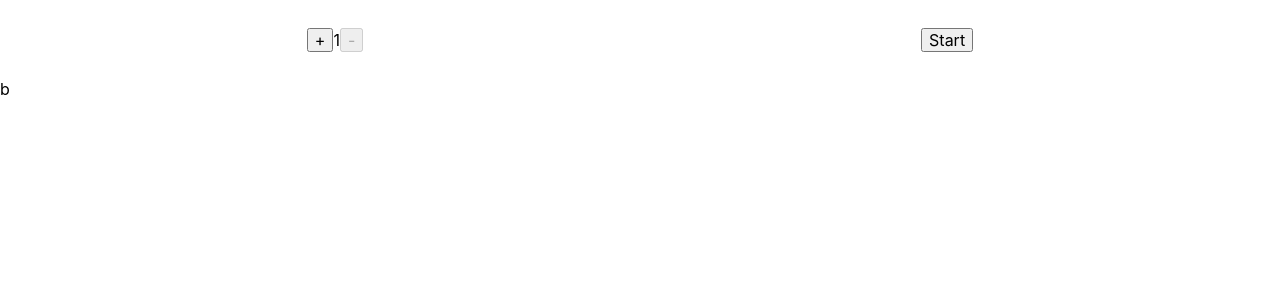
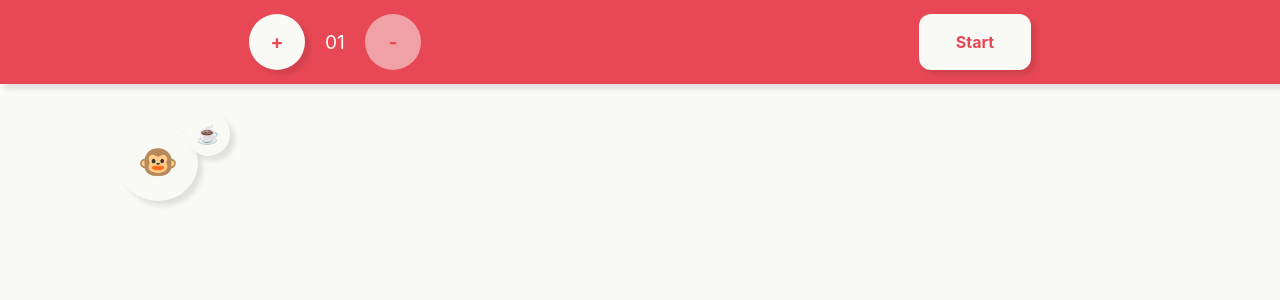
Before and after one commit to danielkvist/100-monkeys, a React (Create React App) app: page / in a window 1280 px wide. Shown: the top 300 px of the page. Built offline with nearby package versions, Linux system fonts and the light colour scheme.

Commit message:
feat(app): add styles and badge status for monkeys

```diff
--- a/src/components/control.js
+++ b/src/components/control.js
@@ -10,7 +10,7 @@ const Control = () => {
 		<div className="control">
 			{state ? (
 				<button className="btn control__btn" onClick={() => setState(false)}>
-					Pause
+					Stop
 				</button>
 			) : (
 				<button className="btn control__btn" onClick={() => setState(true)}>
--- a/src/components/counter.js
+++ b/src/components/counter.js
@@ -10,12 +10,12 @@ const Counter = () => {
 		<div className="counter">
 			<button
 				className="btn counter__btn"
-				disabled={counter >= 100}
+				disabled={counter >= 99}
 				onClick={() => setCount(counter + 1)}
 			>
 				+
 			</button>
-			{counter}
+			{`${counter}`.padStart(2, 0)}
 			<button
 				className="btn counter__btn"
 				disabled={counter <= 1}
--- a/src/components/monkeys.js
+++ b/src/components/monkeys.js
@@ -8,6 +8,20 @@ const genRandomString = () =>
 		.toString(36)
 		.replace(/[^a-z]+/g, '')
 		.substr(0, 1);
+
+const MonkeyBadge = ({ writing }) => {
+	return (
+		<div className={`monkey__badge ${writing ? 'monkey__badge--writing' : ''}`}>
+			{writing ? (
+				<span>...</span>
+			) : (
+				<span role="img" aria-label="coffee">
+					☕
+				</span>
+			)}
+		</div>
+	);
+};
 
 const Monkey = () => {
 	const [writing] = useRecoilState(writingState);
@@ -23,7 +37,12 @@ const Monkey = () => {
 		return () => clearInterval(interval);
 	}, [writing]);
 
-	return <div>{text}</div>;
+	return (
+		<div className="monkey">
+			<MonkeyBadge writing={writing} />
+			<span role="img" aria-label="monkey"></span>
+		</div>
+	);
 };
 
 const Monkeys = () => {
@@ -42,7 +61,7 @@ const Monkeys = () => {
 		}
 	}, [counter]);
 
-	return <div>{monkeys.map((monkey) => monkey)}</div>;
+	return <div className="monkeys">{monkeys.map((monkey) => monkey)}</div>;
 };
 
 export default Monkeys;
--- a/src/index.css
+++ b/src/index.css
@@ -1,7 +1,21 @@
+:root {
+	/* COLORS */
+	--beige: #f9faf6;
+	--green: #1b998b;
+	--gray: #2d3047;
+	--salmon: #ff9b71;
+	--red: #e84855;
+
+	/* SIZE */
+	--base: 0.25rem;
+}
+
 body {
+	background-color: var(--beige);
 	font-family: -apple-system, BlinkMacSystemFont, 'Segoe UI', 'Roboto', 'Oxygen',
 		'Ubuntu', 'Cantarell', 'Fira Sans', 'Droid Sans', 'Helvetica Neue',
 		sans-serif;
+	font-size: 16px;
 }
 
 .app {
@@ -9,7 +23,127 @@ body {
 }
 
 .app__header {
-	padding: 1.75rem;
+	align-items: center;
+	background-color: var(--red);
+	box-shadow: 5px 5px 5px rgba(12, 12, 12, 0.1);
+	color: var(--beige);
 	display: flex;
+	height: calc(var(--base) * 21);
+	margin-bottom: calc(var(--base) * 5);
 	justify-content: space-around;
 }
+
+.counter {
+	align-items: center;
+	display: grid;
+	font-size: 1.2rem;
+	gap: calc(var(--base) * 5);
+	grid-template-columns: repeat(3, auto);
+}
+
+.btn {
+	background-color: var(--beige);
+	border-radius: 50%;
+	border: none;
+	box-shadow: 5px 5px 5px rgba(12, 12, 12, 0.1);
+	color: var(--red);
+	cursor: pointer;
+	font-weight: bold;
+	height: calc(var(--base) * 14);
+	transition: box-shadow 0.25s, opacity 0.25s;
+	width: calc(var(--base) * 14);
+}
+
+.btn:active {
+	box-shadow: 0px 0px 0px rgba(12, 12, 12, 0.1);
+}
+
+.btn:disabled {
+	opacity: 0.5;
+	cursor: not-allowed;
+	box-shadow: 0px 0px 0px rgba(12, 12, 12, 0.1);
+}
+
+.btn:focus {
+	outline: none;
+}
+
+.control__btn {
+	border-radius: calc(var(--base) * 3);
+	width: 7rem;
+}
+
+.monkeys {
+	font-size: 2rem;
+	display: grid;
+	gap: calc(var(--base) * 5);
+	padding: calc(var(--base) * 5);
+	grid-template-columns: repeat(5, 1fr);
+}
+
+.monkey {
+	background-color: var(--beige);
+	display: flex;
+	justify-content: center;
+	margin-bottom: calc(var(--base) * 5);
+	position: relative;
+}
+
+span[aria-label='monkey']::before {
+	display: block;
+	position: relative;
+	content: '🐵';
+}
+
+.monkey > span {
+	cursor: pointer;
+	padding: calc(var(--base) * 5);
+	border-radius: 50%;
+	box-shadow: 5px 5px 5px rgba(12, 12, 12, 0.1);
+}
+
+.monkey:hover > span[aria-label='monkey']::before {
+	content: '🙈';
+}
+
+.monkey__badge {
+	align-items: center;
+	animation: slide 0.5s ease-in-out forwards;
+	background-color: var(--beige);
+	border-radius: 50%;
+	box-shadow: 5px 5px 5px rgba(12, 12, 12, 0.1);
+	cursor: pointer;
+	display: flex;
+	font-size: 1.15rem;
+	height: calc(var(--base) * 7);
+	justify-content: center;
+	line-height: 0;
+	padding: calc(var(--base) * 2);
+	position: relative;
+	transform: translate(7rem, -0.75rem);
+	width: calc(var(--base) * 7);
+}
+
+.monkey__badge--writing {
+	animation: slide-without-opacity 0.5s ease-in-out alternate-reverse infinite;
+}
+
+@keyframes slide {
+	0% {
+		opacity: 0;
+		transform: translate(7rem, 0);
+	}
+	100% {
+		opacity: 1;
+		transform: translate(7rem, -0.75rem);
+	}
+}
+
+@keyframes slide-without-opacity {
+	0% {
+		transform: translate(7rem, 0);
+	}
+	100% {
+		transform: translate(7rem, -0.75rem);
+	}
+}
```
